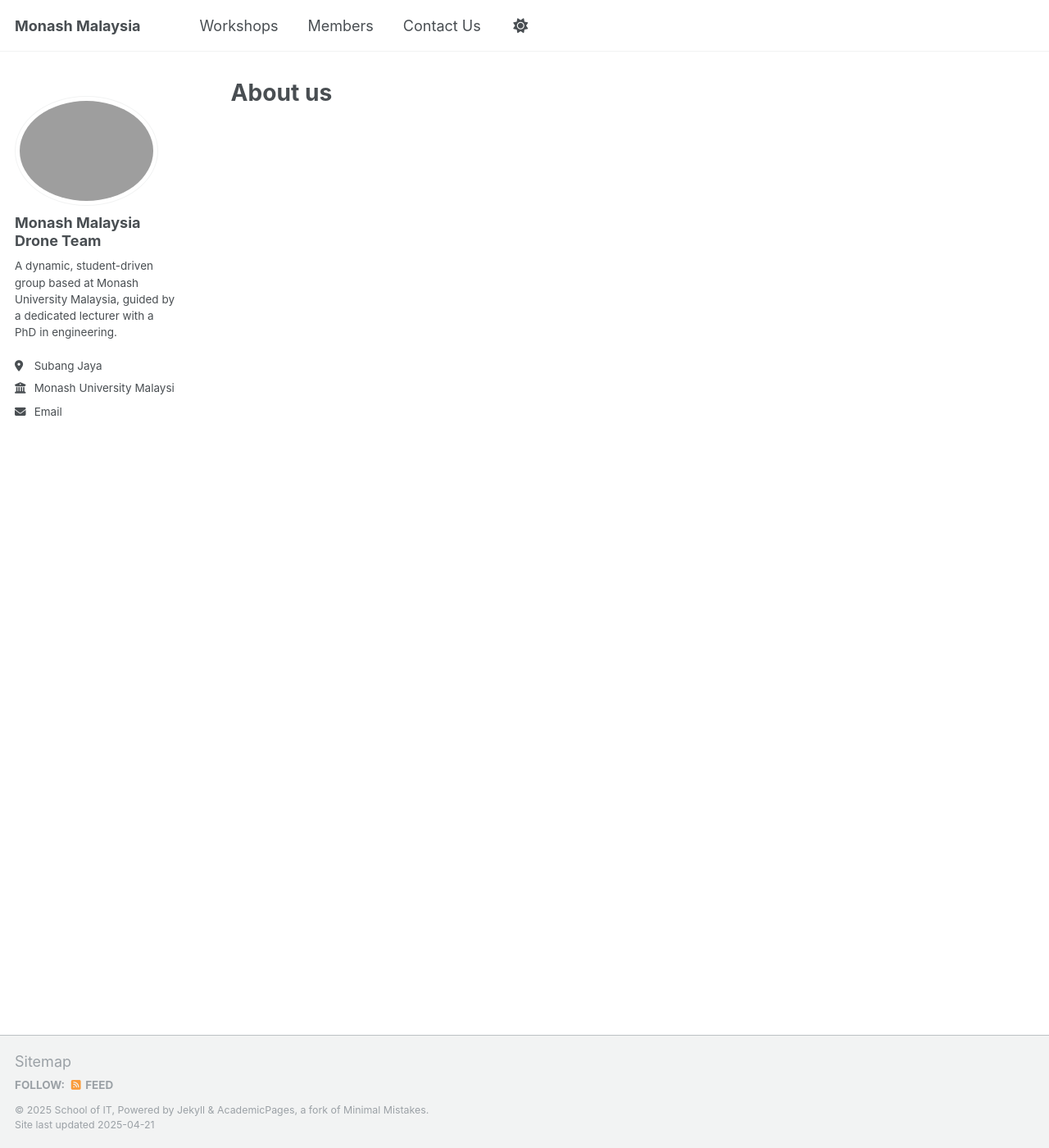
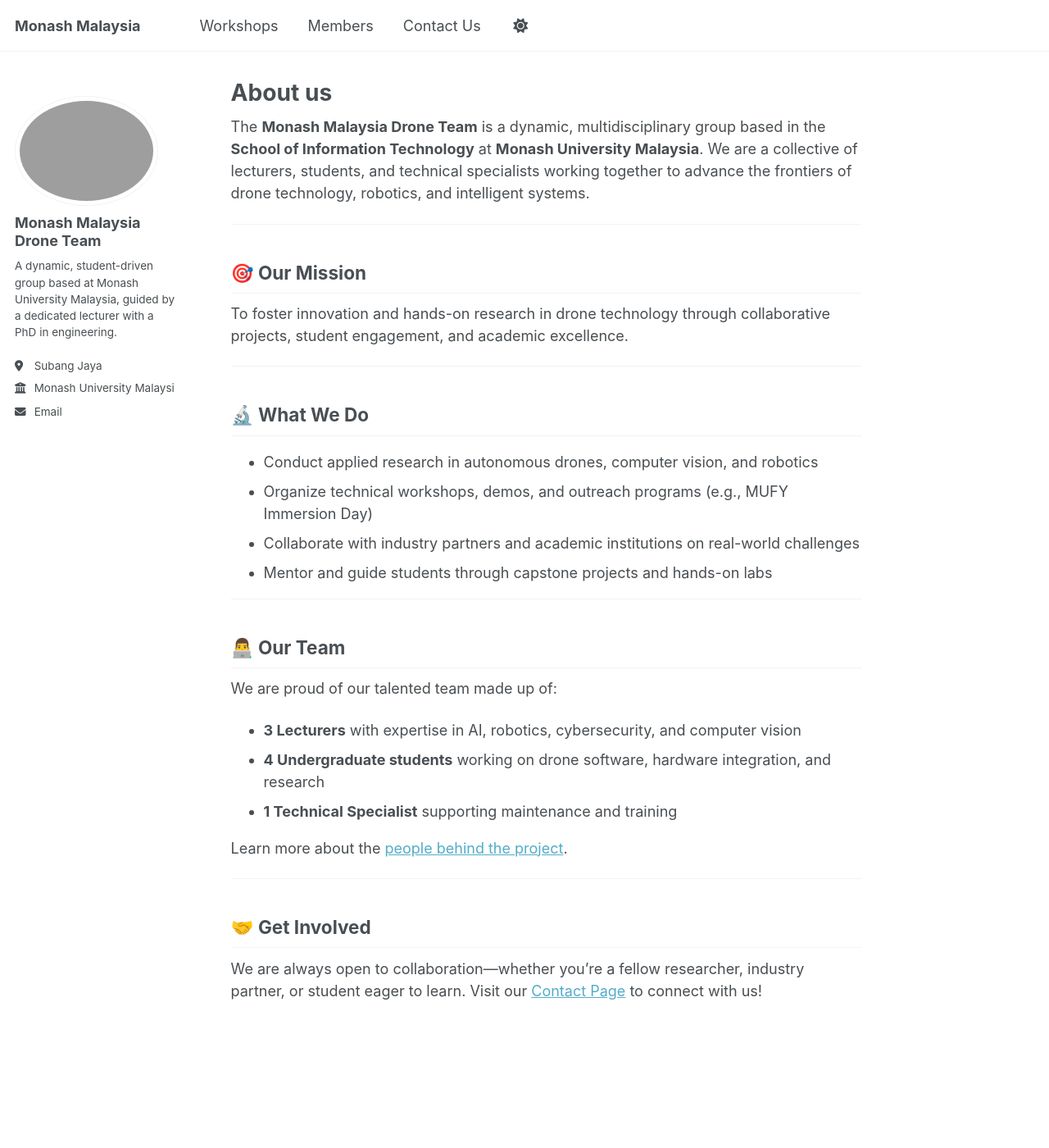
Before and after one commit to noobasuna/monash_drone, a Jekyll site: the page built from _pages/about.md, in a window 1280 px wide and 1400 px high. Shown: the whole window at 82% size. Built offline with Jekyll 4.4.1, drawn with Linux system fonts in a browser that asks for light colours.

Commit message:
Update about.md

```diff
--- a/_pages/about.md
+++ b/_pages/about.md
@@ -6,3 +6,38 @@ redirect_from:
   - /about/
   - /about.html
 ---
+
+The **Monash Malaysia Drone Team** is a dynamic, multidisciplinary group based in the **School of Information Technology** at **Monash University Malaysia**. We are a collective of lecturers, students, and technical specialists working together to advance the frontiers of drone technology, robotics, and intelligent systems.
+
+---
+
+## 🎯 Our Mission
+
+To foster innovation and hands-on research in drone technology through collaborative projects, student engagement, and academic excellence.
+
+---
+
+## 🔬 What We Do
+
+- Conduct applied research in autonomous drones, computer vision, and robotics
+- Organize technical workshops, demos, and outreach programs (e.g., MUFY Immersion Day)
+- Collaborate with industry partners and academic institutions on real-world challenges
+- Mentor and guide students through capstone projects and hands-on labs
+
+---
+
+## 👨‍💻 Our Team
+
+We are proud of our talented team made up of:
+
+- **3 Lecturers** with expertise in AI, robotics, cybersecurity, and computer vision
+- **4 Undergraduate students** working on drone software, hardware integration, and research
+- **1 Technical Specialist** supporting maintenance and training
+
+Learn more about the [people behind the project](/teaching/team-members).
+
+---
+
+## 🤝 Get Involved
+
+We are always open to collaboration—whether you're a fellow researcher, industry partner, or student eager to learn. Visit our [Contact Page](/contact/) to connect with us!
```
